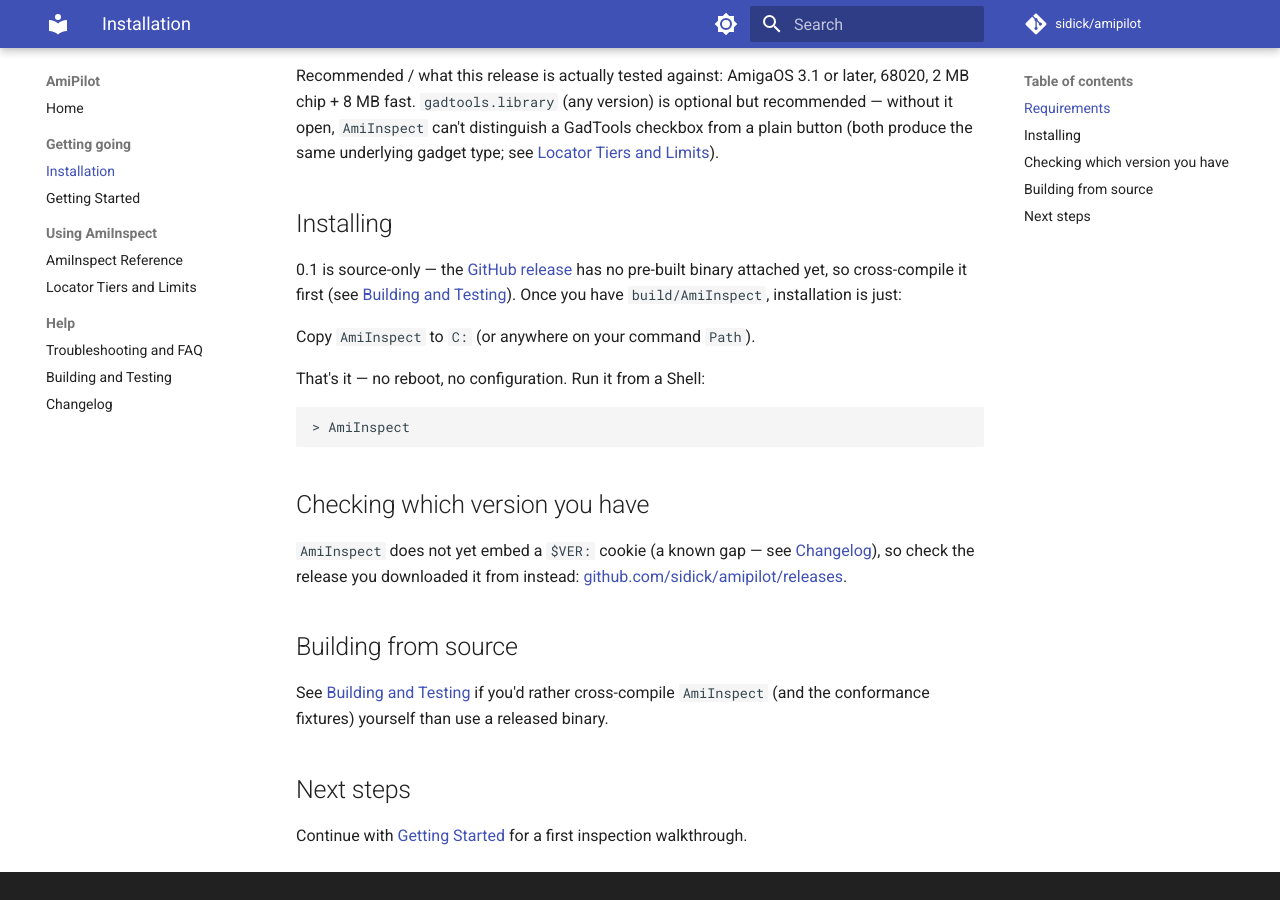
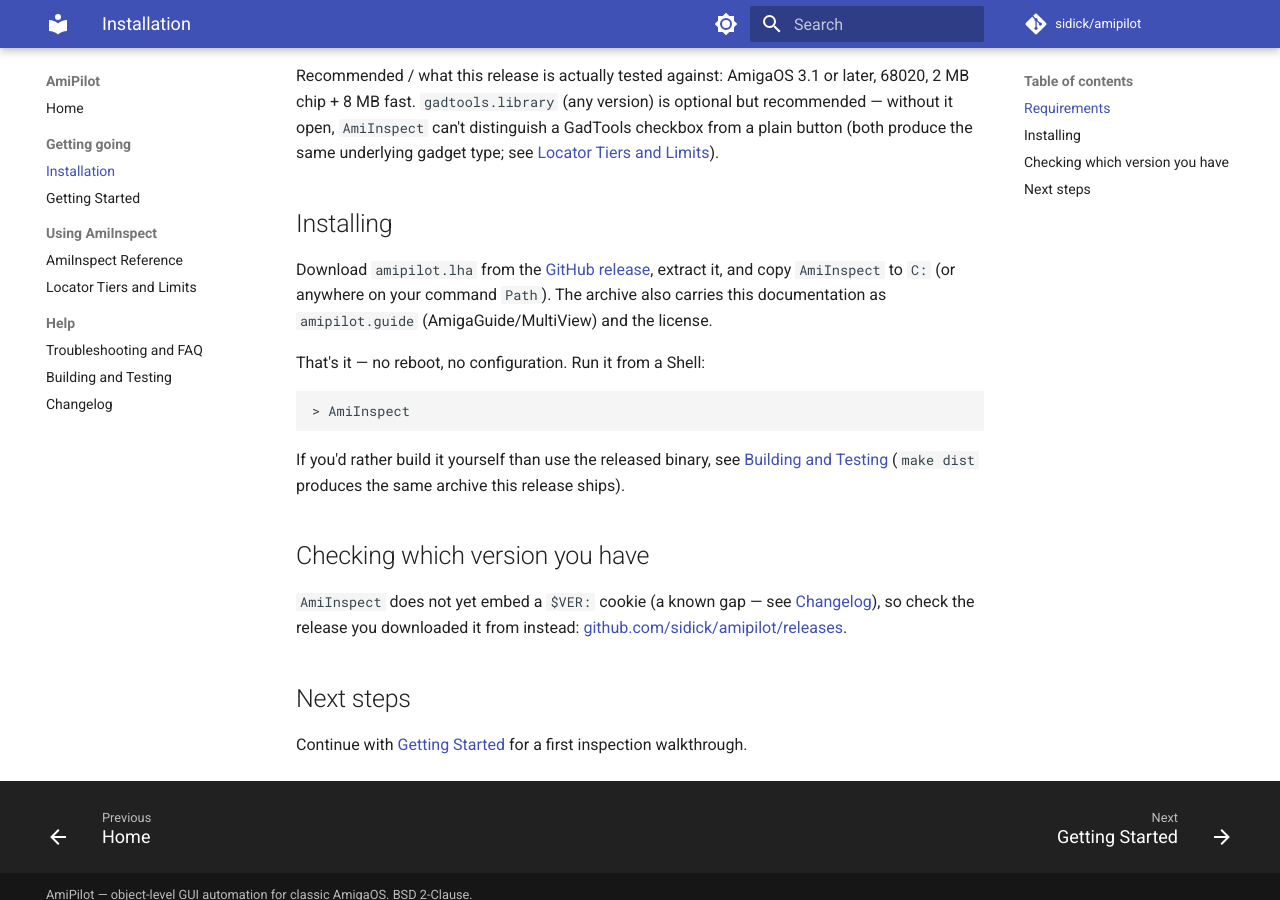
Before and after one commit to sidick/amipilot, an MkDocs documentation site: the page built from userdocs/Installation.md, in a window 1280 px wide and 900 px high, scrolled down 460 px. Built offline with MkDocs 1.6.1 and Material for MkDocs 9.7.7, drawn with Linux system fonts in a browser that asks for light colours; comment, search, counter and statistics services are not loaded; the version menu is left out.

Commit message:
Add make dist: pre-built LHA release archive, matching sibling projects
`make dist` builds AmiInspect and the guide, then packages them with
LICENSE and the new amipilot.readme (Aminet-style) into amipilot.lha --
the same drawer-archive shape amiauth/sana2loop ship. Builds a real lha
archiver from source first (Homebrew's/most Linux distros' `lha` is
Lhasa, extract-only), pinned to the same known-good commit sibling
projects already use.

Verified: extracted the built archive and confirmed AmiInspect inside it
is a genuine AmigaOS loadseg()ble binary, byte-identical to what
`make amiga` alone produces (no source changes since the v0.1 tag).
`make test-target` still passes after the Makefile changes.

Fixtures aren't included -- they're this project's own conformance test
apps, not user-facing tools (see fixtures/README.md).

No $VER: self-check in dist yet (unlike sibling projects' dist targets):
AmiInspect doesn't embed a $VER cookie yet, a known documented gap
(userdocs/Changelog.md), not something to silently paper over here.

Updated userdocs/Installation.md, Changelog.md, and Building-and-Testing.md
to reflect that a pre-built binary is now available -- these previously,
correctly, said it wasn't.

Co-Authored-By: Claude Fable 5 <noreply@anthropic.com>
Claude-Session: https://claude.ai/code/session_01WPczc4q3Z5LWWDwQMS8er9

````diff
--- a/userdocs/Installation.md
+++ b/userdocs/Installation.md
@@ -25,13 +25,11 @@ same underlying gadget type; see
 
 ## Installing
 
-0.1 is source-only — the
-[GitHub release](https://github.com/sidick/amipilot/releases) has no
-pre-built binary attached yet, so cross-compile it first (see
-[Building and Testing](Building-and-Testing.md)). Once you have
-`build/AmiInspect`, installation is just:
-
-Copy `AmiInspect` to `C:` (or anywhere on your command `Path`).
+Download `amipilot.lha` from the
+[GitHub release](https://github.com/sidick/amipilot/releases), extract
+it, and copy `AmiInspect` to `C:` (or anywhere on your command `Path`).
+The archive also carries this documentation as `amipilot.guide`
+(AmigaGuide/MultiView) and the license.
 
 That's it — no reboot, no configuration. Run it from a Shell:
 
@@ -39,18 +37,16 @@ That's it — no reboot, no configuration. Run it from a Shell:
 > AmiInspect
 ```
 
+If you'd rather build it yourself than use the released binary, see
+[Building and Testing](Building-and-Testing.md) (`make dist` produces the
+same archive this release ships).
+
 ## Checking which version you have
 
 `AmiInspect` does not yet embed a `$VER:` cookie (a known gap — see
 [Changelog](Changelog.md)), so check the release you downloaded it from
 instead: [github.com/sidick/amipilot/releases](https://github.com/sidick/amipilot/releases).
 
-## Building from source
-
-See [Building and Testing](Building-and-Testing.md) if you'd rather
-cross-compile `AmiInspect` (and the conformance fixtures) yourself than
-use a released binary.
-
 ## Next steps
 
 Continue with [Getting Started](Getting-Started.md) for a first
````
Also changed, not shown: userdocs/Building-and-Testing.md (+15 -3 lines), userdocs/Changelog.md (+3 -2 lines), 2 other files.
